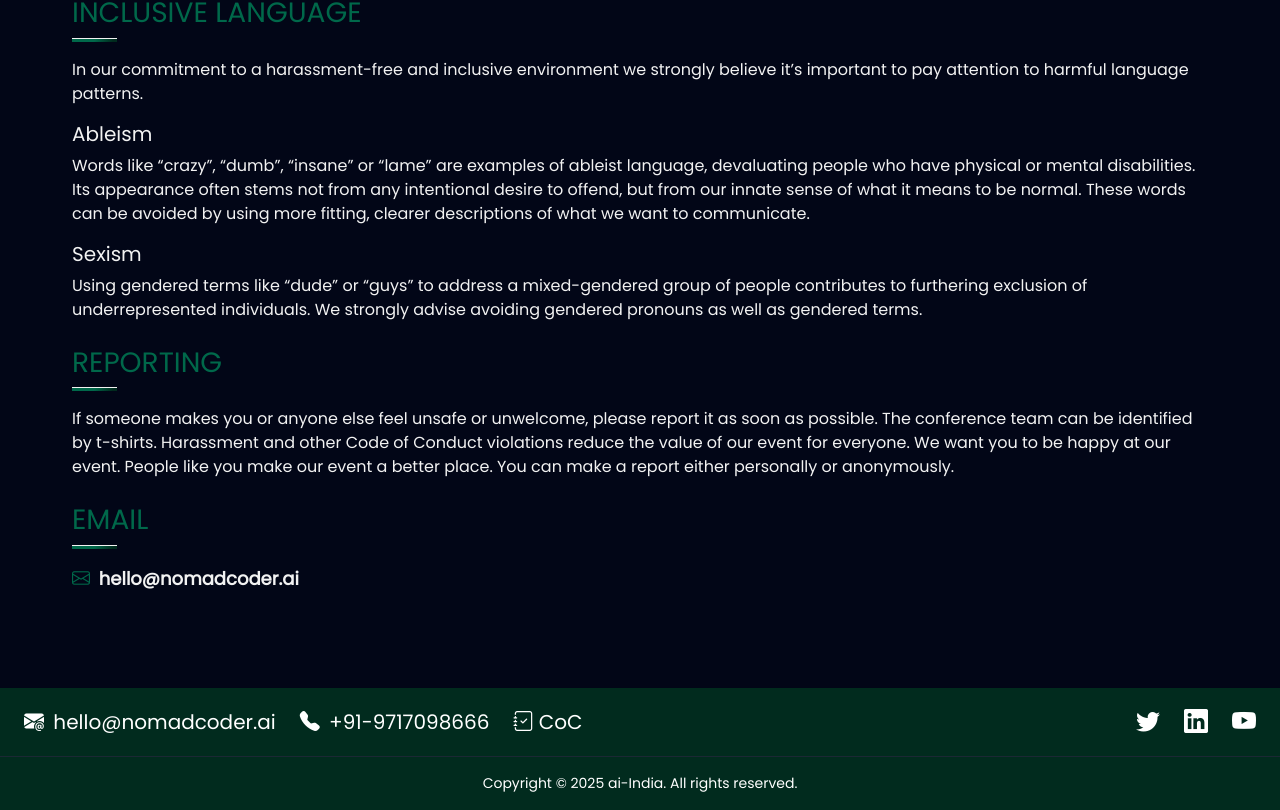
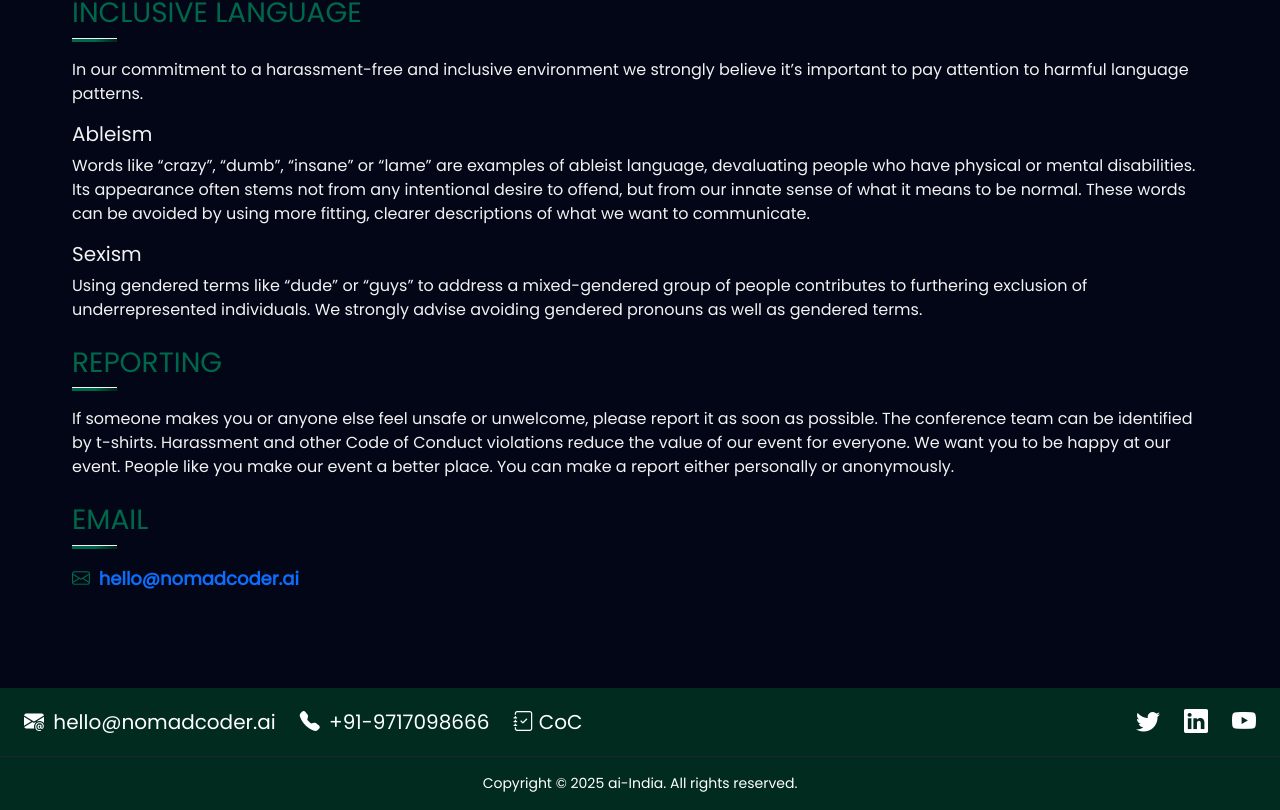
Before and after one commit to debugmodedotnet/ai-india-2026, an Angular app: page /coc in a window 1280 px wide. Shown: the part 1080-1890 px from the top of the page. Built offline with nearby package versions, Linux system fonts and the light colour scheme.

Commit message:
Done changes in CoC and header

```diff
--- a/src/app/components/coc/coc.html
+++ b/src/app/components/coc/coc.html
@@ -127,7 +127,7 @@
 
         <div class="contact-links d-flex align-items-center gap-3 flex-wrap">
           <a
-            class="font-18 aii-black fw-semibold"
+            class="font-18 text-primary fw-semibold"
             href="mailto:hello@nomadcoder.ai"
           >
             <i class="bi bi-envelope aii-primary me-1"></i>
--- a/src/app/components/header/header.ts
+++ b/src/app/components/header/header.ts
@@ -11,9 +11,8 @@ export class Header implements OnInit {
 
   mobileMenuOpen = false;
   isDarkMode = false;
-    private router = inject(Router);
-
-  constructor(private renderer: Renderer2) { }
+  private router = inject(Router);
+  private renderer = inject(Renderer2);
 
   ngOnInit() {
     const storedTheme = window.localStorage.getItem('aii-theme');
```
